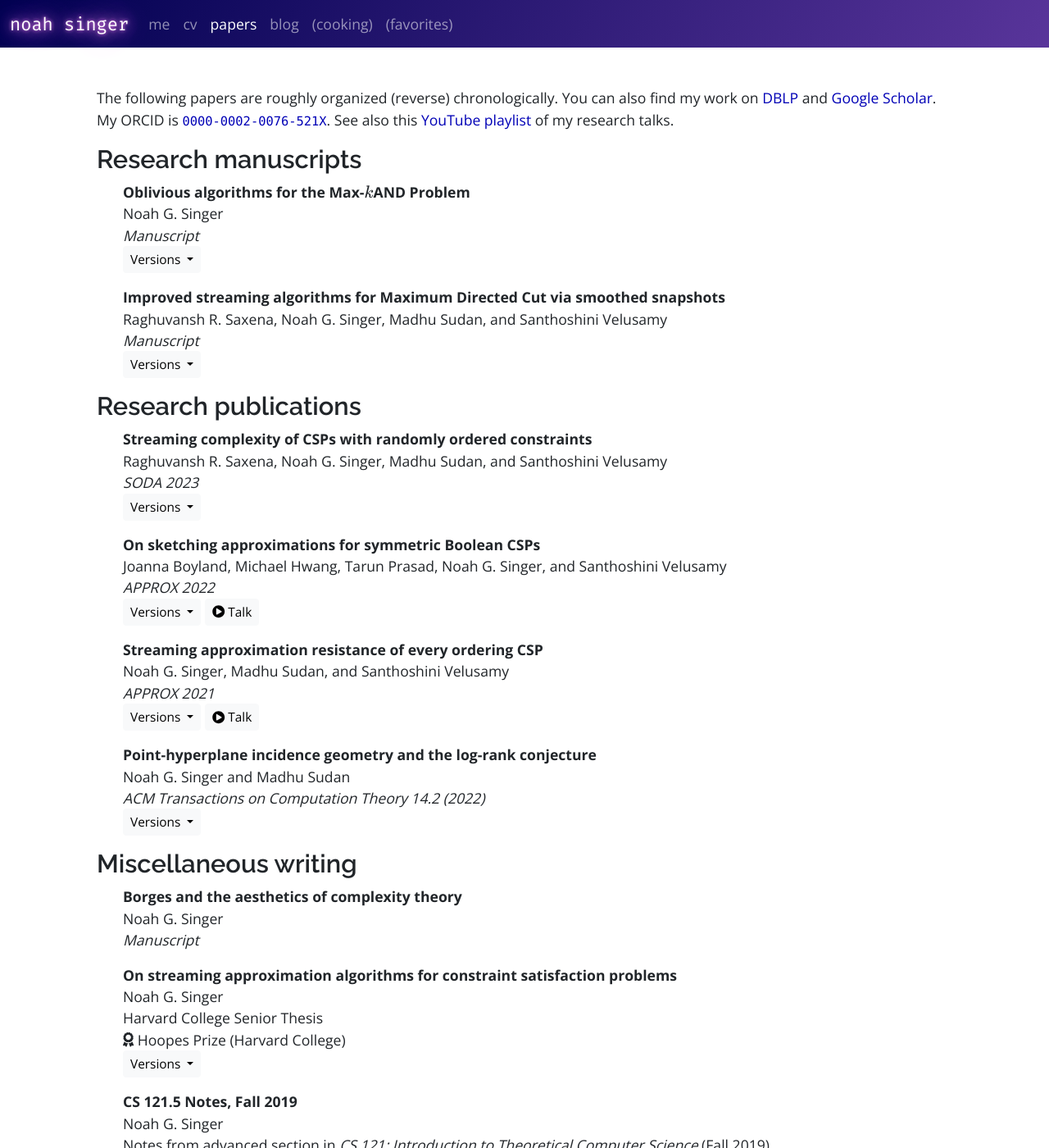
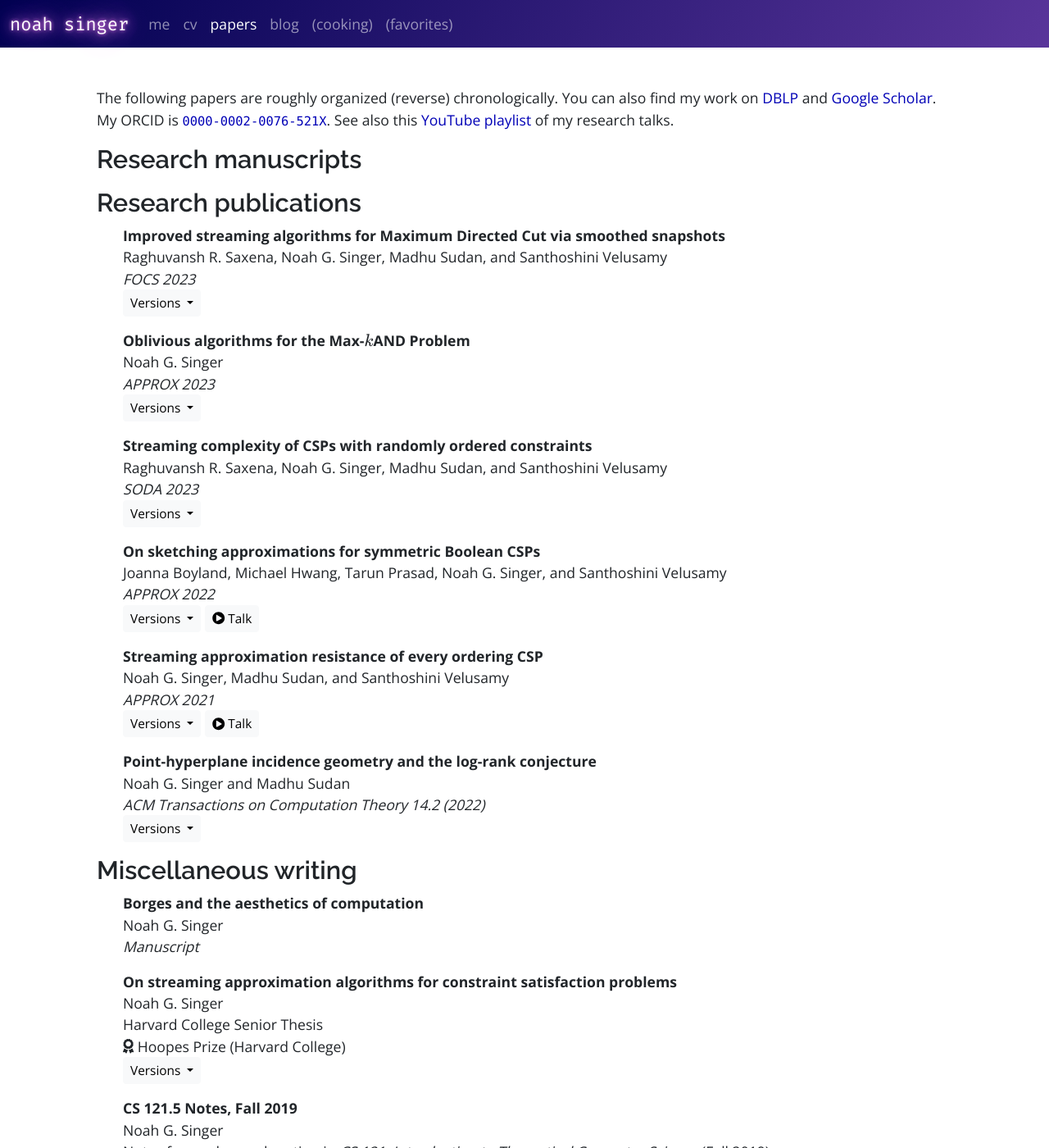
Before and after one commit to singerng/noahsinger.org, a Jekyll site: the page built from papers/index.md, in a window 1280 px wide and 1400 px high. Shown: the whole window at 82% size. Built offline with Jekyll 4.4.1, drawn with Linux system fonts in a browser that asks for light colours; nearby versions of some CDN libraries.

Commit message:
acceptances at focs and approx

```diff
--- a/_data/papers.yml
+++ b/_data/papers.yml
@@ -1,22 +1,22 @@
-- title: "Borges and the aesthetics of complexity theory"
+- title: "Borges and the aesthetics of computation"
   authors: Noah G. Singer
   venue: Manuscript
   type: misc
 
+- title: "Improved streaming algorithms for Maximum Directed Cut via smoothed snapshots"
+  select: yes
+  authors: Raghuvansh R. Saxena, Noah G. Singer, Madhu Sudan, and Santhoshini Velusamy
+  venue: FOCS 2023
+  type: research-pub
+  arxiv: 2211.03916
+  eccc: 2022/144
+
 - title: "Oblivious algorithms for the Max-\\(k\\)AND Problem"
-  venue: Manuscript
+  venue: APPROX 2023
   select: yes
   authors: Noah G. Singer
-  type: research-pre
+  type: research-pub
   arxiv: 2305.04438
-
-- title: "Improved streaming algorithms for Maximum Directed Cut via smoothed snapshots"
-  venue: Manuscript
-  select: yes
-  authors: Raghuvansh R. Saxena, Noah G. Singer, Madhu Sudan, and Santhoshini Velusamy
-  type: research-pre
-  arxiv: 2211.03916
-  eccc: 2022/144
 
 - title: Streaming complexity of CSPs with randomly ordered constraints
   date: 2022-04-10
--- a/index/index.html
+++ b/index/index.html
@@ -33,7 +33,7 @@ layout: default
 
           <p>I have broad interests throughout complexity and algorithms, centered around combinatorial optimization and average-case complexity, with applications to combinatorics and cryptography.</p>
 
-          <p>One of my projects is understanding the <em>approximability</em> of <em>constraint satisfaction problems</em> in <em>streaming</em> and <em>sublinear models</em>. I was introduced to these questions during my undergrad by <a href="https://scholar.harvard.edu/santhoshiniv/home">Santhoshini Velusamy</a> and Madhu Sudan, and with them and other wonderful collaborators we have several papers, appearing in APPROX 2021 and 2022 and SODA 2023. Some of these works were the subject of my <a href="https://dash.harvard.edu/handle/1/37371750">undergraduate thesis</a>, which was awarded a <a href="https://prizes.fas.harvard.edu/hoopes-prize">Hoopes Prize</a> at Harvard. See also my recent talk on <a href="https://youtu.be/pOXRMNNBO3c">streaming DICUT algorithms</a> at CMU Theory Lunch.</p>
+          <p>One of my projects is understanding the <em>approximability</em> of <em>constraint satisfaction problems</em> in <em>streaming</em> and <em>sublinear models</em>. I was introduced to these questions during my undergrad by <a href="https://scholar.harvard.edu/santhoshiniv/home">Santhoshini Velusamy</a> and Madhu Sudan, and with them and other wonderful collaborators we have several papers, appearing in APPROX 2021, 2022, and 2023, SODA 2023, and FOCS 2023. The first few of these works were the subject of my <a href="https://dash.harvard.edu/handle/1/37371750">undergraduate thesis</a>, which was awarded a <a href="https://prizes.fas.harvard.edu/hoopes-prize">Hoopes Prize</a> at Harvard. See also my recent talk on <a href="https://youtu.be/pOXRMNNBO3c">streaming DICUT algorithms</a> at CMU Theory Lunch.</p>
         </div>
       </div>
 
```
